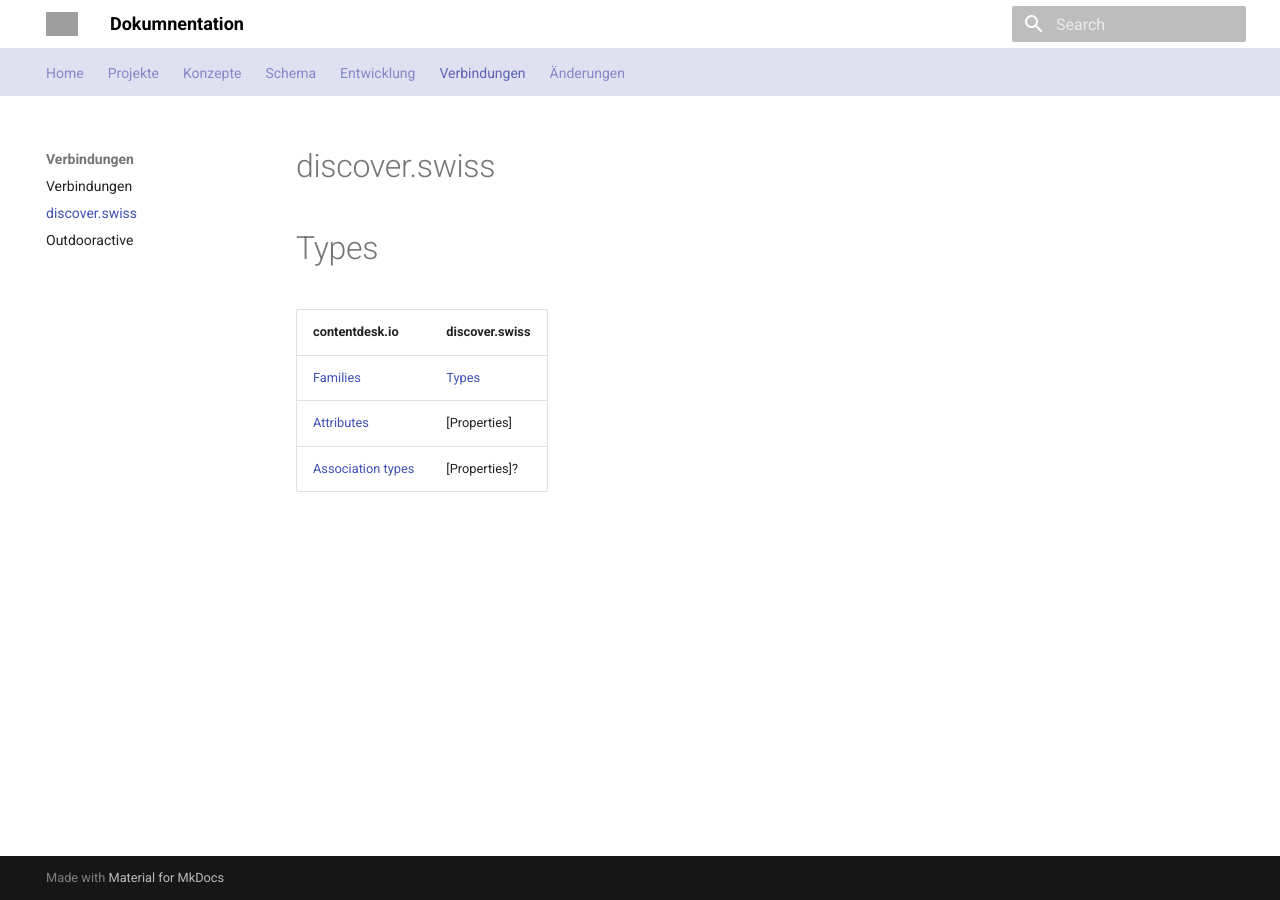
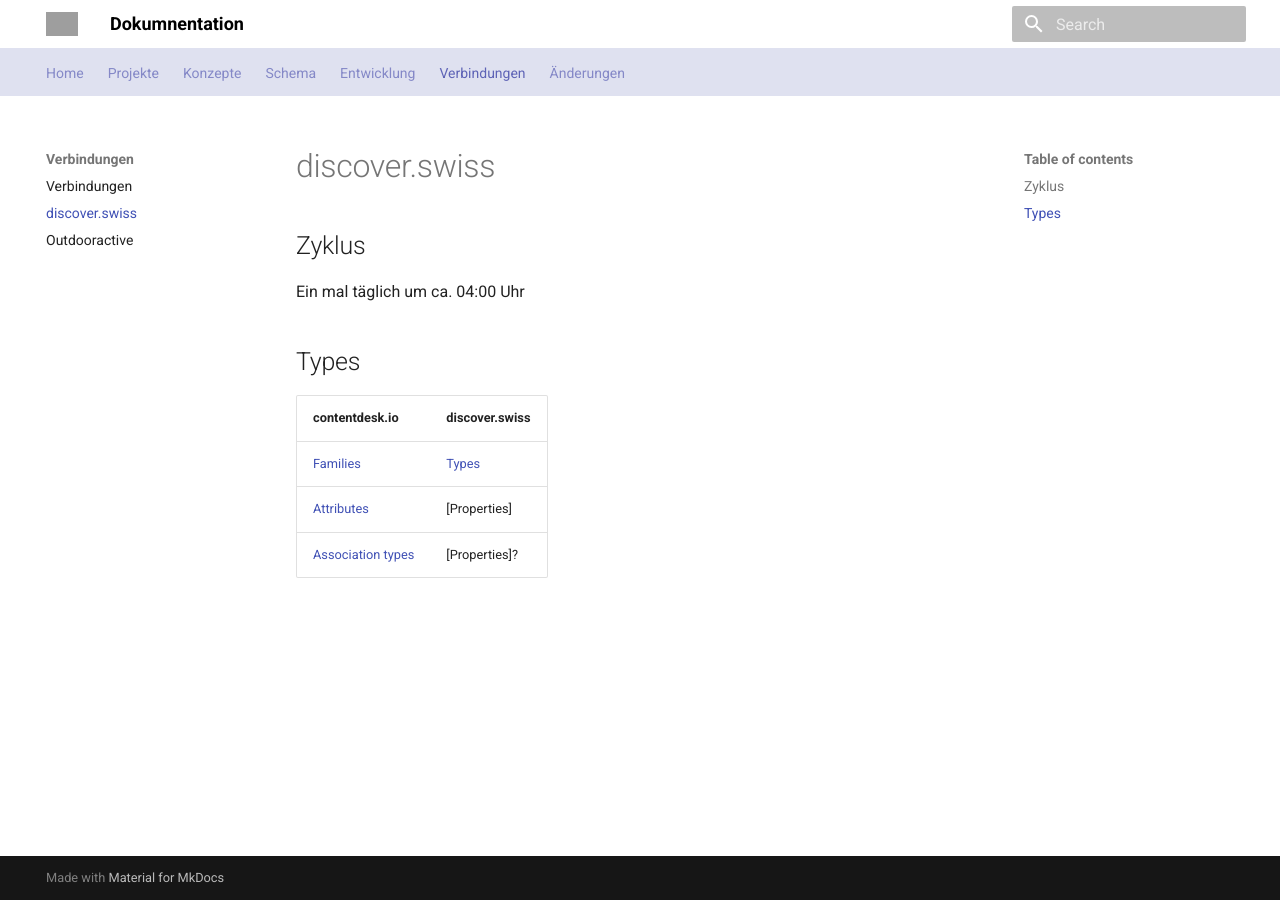
Before and after one commit to tsolenthaler/docs.contentdesk.io, an MkDocs documentation site: the page built from docs/connect/discover.md, in a window 1280 px wide. Built offline with MkDocs 1.6.1 and Material for MkDocs 9.7.7, drawn with Linux system fonts in a browser that asks for light colours; grey boxes are pictures that could not be loaded.

Commit message:
Refactor documentation for discover.swiss and Outdooractive Zyklus

```diff
--- a/docs/connect/discover.md
+++ b/docs/connect/discover.md
@@ -1,7 +1,9 @@
 # discover.swiss
 
+## Zyklus
+Ein mal täglich um ca. 04:00 Uhr
 
-# Types
+##  Types
 
 | contentdesk.io      | discover.swiss                          |
 | -----------         | ------------------------------------    |
```
Also changed, not shown: docs/connect/outdooractive.md (+3 -0 lines).
